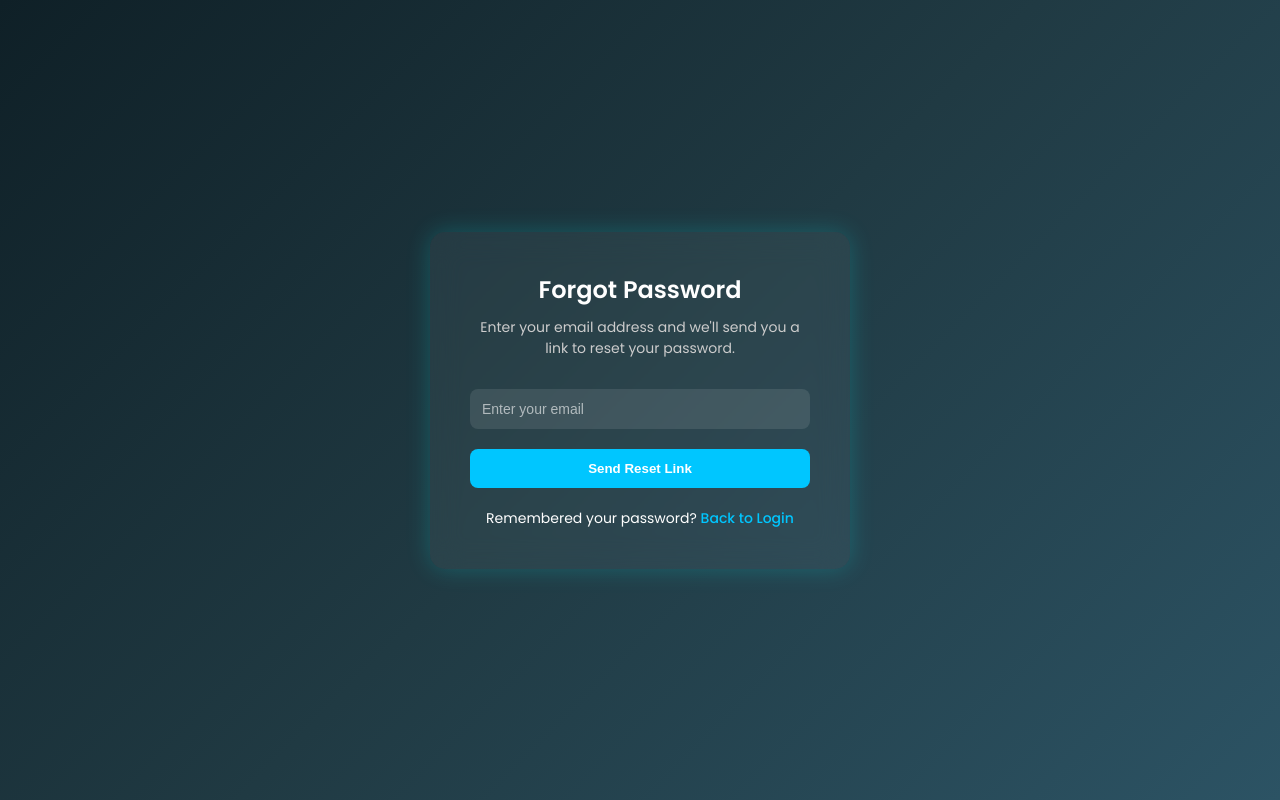
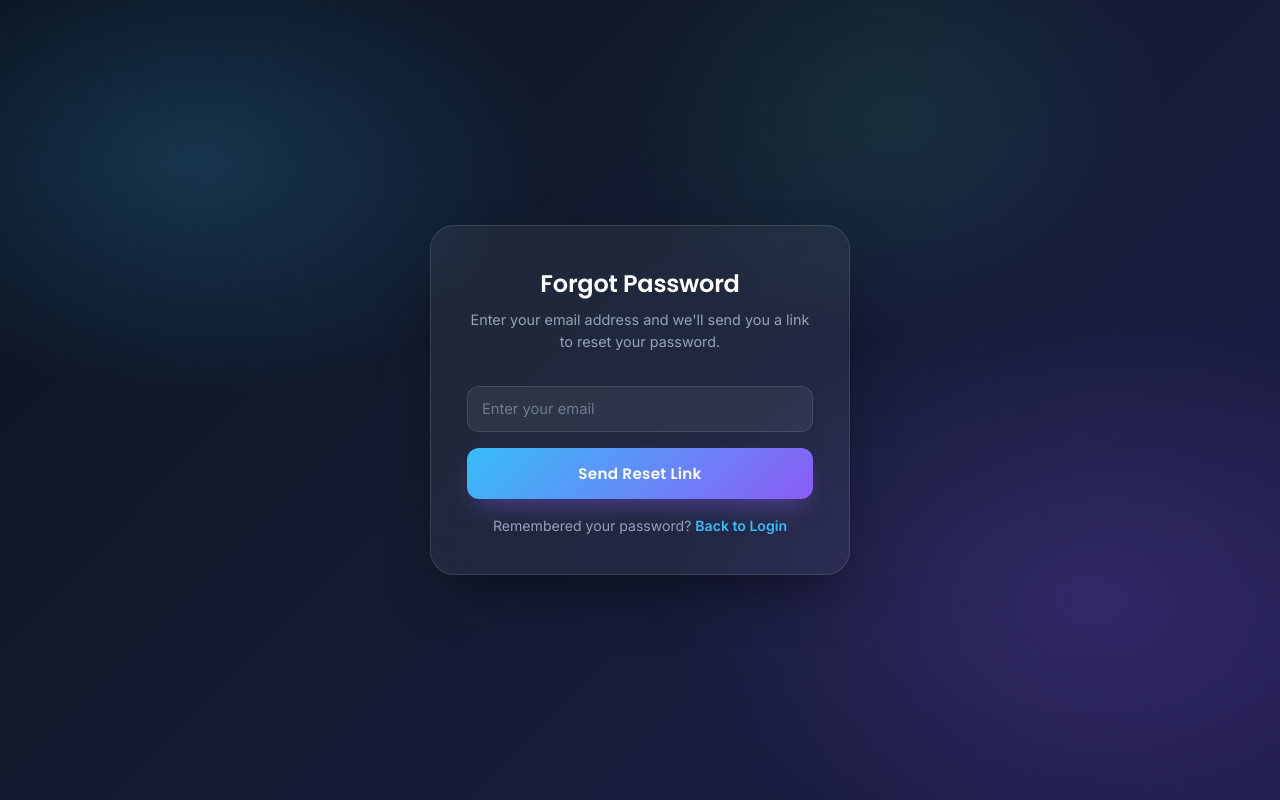
Before and after one commit to caranzaalex02-tech/Academic-Struggle-Chatbot, a Flask app: page /forgot_password in a window 1280 px wide. Run offline with Flask 3, Linux system fonts and the light colour scheme; some libraries are stand-ins or nearby versions.

Commit message:
Professional redesign of auth pages (no functional changes)
- Add shared static/css/auth.css design system (calm gradient, glassmorphism cards, modern inputs/buttons)

- Replace unreliable external Unsplash backgrounds with built-in gradient + ambient glows

- Apply to login, register, forgot password, reset password, admin login, admin register

- Preserve red admin button identity; all form fields, IDs, routes and JS untouched

```diff
--- /dev/null
+++ b/static/css/auth.css
@@ -0,0 +1,322 @@
+/* ============================================================
+   Academic Struggle Chatbot — Professional Auth Design System
+   ============================================================ */
+
+@import url('https://fonts.googleapis.com/css2?family=Inter:wght@400;500;600;700&family=Poppins:wght@500;600;700&display=swap');
+
+:root {
+    --bg-0: #0b1220;
+    --bg-1: #131c31;
+    --bg-2: #1e1b4b;
+    --card-bg: rgba(255, 255, 255, 0.055);
+    --card-border: rgba(255, 255, 255, 0.12);
+    --accent-1: #38bdf8;
+    --accent-2: #8b5cf6;
+    --accent-3: #34d399;
+    --text: #f1f5f9;
+    --text-muted: #94a3b8;
+    --danger: #f87171;
+    --success: #34d399;
+    --input-bg: rgba(255, 255, 255, 0.06);
+    --input-border: rgba(255, 255, 255, 0.12);
+    --shadow-lg: 0 24px 60px -20px rgba(0, 0, 0, 0.6);
+}
+
+* {
+    margin: 0;
+    padding: 0;
+    box-sizing: border-box;
+}
+
+body {
+    min-height: 100vh;
+    display: flex;
+    justify-content: center;
+    font-family: 'Inter', 'Segoe UI', sans-serif;
+    color: var(--text);
+    background: linear-gradient(135deg, var(--bg-0), var(--bg-1) 45%, var(--bg-2));
+    position: relative;
+    padding: 32px 16px;
+    overflow-x: hidden;
+}
+
+body::before {
+    content: '';
+    position: fixed;
+    inset: 0;
+    background:
+        radial-gradient(600px 400px at 15% 20%, rgba(56, 189, 248, 0.18), transparent 60%),
+        radial-gradient(700px 500px at 85% 75%, rgba(139, 92, 246, 0.20), transparent 60%),
+        radial-gradient(500px 400px at 70% 15%, rgba(52, 211, 153, 0.10), transparent 55%);
+    z-index: 0;
+    pointer-events: none;
+}
+
+.auth-box {
+    position: relative;
+    z-index: 1;
+    width: 100%;
+    max-width: 420px;
+    background: var(--card-bg);
+    backdrop-filter: blur(20px);
+    -webkit-backdrop-filter: blur(20px);
+    border: 1px solid var(--card-border);
+    border-radius: 24px;
+    padding: 40px 36px;
+    box-shadow: var(--shadow-lg);
+    text-align: center;
+    margin: auto; /* centers short forms, allows scrolling for tall forms */
+    animation: cardIn 0.5s cubic-bezier(0.22, 1, 0.36, 1);
+}
+
+@keyframes cardIn {
+    from { opacity: 0; transform: translateY(16px) scale(0.98); }
+    to   { opacity: 1; transform: translateY(0) scale(1); }
+}
+
+.auth-box h2 {
+    font-family: 'Poppins', 'Inter', sans-serif;
+    font-weight: 600;
+    font-size: 1.5rem;
+    letter-spacing: -0.01em;
+    margin-bottom: 8px;
+    color: #fff;
+}
+
+.auth-box .subtitle,
+.auth-box .info-text {
+    font-size: 0.9rem;
+    color: var(--text-muted);
+    margin-bottom: 22px;
+    line-height: 1.55;
+}
+
+.auth-box .logo {
+    width: 74px;
+    height: 74px;
+    object-fit: cover;
+    border-radius: 50%;
+    margin-bottom: 16px;
+    border: 2px solid rgba(255, 255, 255, 0.18);
+    box-shadow: 0 8px 24px rgba(0, 0, 0, 0.35);
+}
+
+.auth-box form {
+    text-align: left;
+}
+
+.form-group {
+    margin-bottom: 16px;
+}
+
+.form-group label {
+    display: block;
+    font-size: 0.8rem;
+    font-weight: 600;
+    color: var(--text-muted);
+    margin-bottom: 6px;
+    letter-spacing: 0.02em;
+}
+
+.form-row {
+    display: flex;
+    gap: 12px;
+}
+
+.form-row .form-group {
+    flex: 1;
+}
+
+.auth-box input:not([type="checkbox"]):not([type="radio"]),
+.auth-box select,
+.auth-box textarea {
+    width: 100%;
+    padding: 13px 14px;
+    border-radius: 12px;
+    border: 1px solid var(--input-border);
+    outline: none;
+    font-size: 0.92rem;
+    font-family: inherit;
+    background: var(--input-bg);
+    color: #fff;
+    transition: border-color 0.2s ease, background 0.2s ease, box-shadow 0.2s ease;
+}
+
+.auth-box input::placeholder {
+    color: rgba(148, 163, 184, 0.65);
+}
+
+.auth-box input:focus,
+.auth-box select:focus,
+.auth-box textarea:focus {
+    border-color: var(--accent-1);
+    background: rgba(255, 255, 255, 0.09);
+    box-shadow: 0 0 0 4px rgba(56, 189, 248, 0.15);
+}
+
+.auth-box select {
+    appearance: none;
+    cursor: pointer;
+}
+.auth-box select option {
+    color: #0f172a;
+    background: #fff;
+}
+
+.password-wrapper,
+.password-container {
+    position: relative;
+}
+
+.password-wrapper input,
+.password-container input {
+    padding-right: 52px;
+}
+
+.toggle-password {
+    position: absolute;
+    top: 50%;
+    right: 12px;
+    transform: translateY(-50%);
+    width: 34px;
+    height: 34px;
+    display: flex;
+    align-items: center;
+    justify-content: center;
+    border-radius: 50%;
+    background: rgba(255, 255, 255, 0.08);
+    border: 1px solid rgba(255, 255, 255, 0.14);
+    color: var(--text-muted);
+    cursor: pointer;
+    transition: background 0.2s ease, color 0.2s ease, border-color 0.2s ease, transform 0.2s ease;
+    user-select: none;
+}
+.toggle-password:hover {
+    background: rgba(255, 255, 255, 0.16);
+    color: var(--accent-1);
+    border-color: rgba(56, 189, 248, 0.4);
+    transform: translateY(-50%) scale(1.06);
+}
+.toggle-password svg {
+    width: 17px;
+    height: 17px;
+}
+
+.auth-box button[type="submit"] {
+    width: 100%;
+    padding: 14px;
+    margin-top: 6px;
+    border: none;
+    border-radius: 12px;
+    background: linear-gradient(135deg, var(--accent-1), var(--accent-2));
+    color: #fff;
+    font-family: 'Poppins', 'Inter', sans-serif;
+    font-weight: 600;
+    font-size: 0.95rem;
+    letter-spacing: 0.02em;
+    cursor: pointer;
+    box-shadow: 0 12px 28px -10px rgba(139, 92, 246, 0.55);
+    transition: transform 0.18s ease, box-shadow 0.18s ease, filter 0.18s ease;
+}
+.auth-box button[type="submit"]:hover {
+    transform: translateY(-2px);
+    filter: brightness(1.06);
+    box-shadow: 0 16px 34px -10px rgba(139, 92, 246, 0.65);
+}
+.auth-box button[type="submit"]:active {
+    transform: translateY(0);
+}
+
+
+.flash-message {
+    padding: 12px 14px;
+    margin-bottom: 14px;
+    border-radius: 12px;
+    font-size: 0.88rem;
+    text-align: left;
+    line-height: 1.5;
+    word-break: break-word;
+}
+.flash-success { background: rgba(52, 211, 153, 0.16); color: #6ee7b7; border: 1px solid rgba(52, 211, 153, 0.3); }
+.flash-error   { background: rgba(248, 113, 113, 0.16); color: #fca5a5; border: 1px solid rgba(248, 113, 113, 0.3); }
+.flash-info    { background: rgba(56, 189, 248, 0.14); color: #7dd3fc; border: 1px solid rgba(56, 189, 248, 0.3); }
+
+.error {
+    color: var(--danger);
+    background: rgba(248, 113, 113, 0.12);
+    border: 1px solid rgba(248, 113, 113, 0.28);
+    border-radius: 10px;
+    padding: 10px 12px;
+    margin-bottom: 14px;
+    font-size: 0.88rem;
+    text-align: left;
+}
+
+.switch {
+    margin-top: 18px;
+    font-size: 0.88rem;
+    color: var(--text-muted);
+    text-align: center;
+}
+.switch a {
+    color: var(--accent-1);
+    text-decoration: none;
+    font-weight: 600;
+    transition: color 0.2s ease;
+}
+.switch a:hover { color: #7dd3fc; text-decoration: underline; }
+
+.password-footer {
+    display: flex;
+    align-items: center;
+    justify-content: space-between;
+    gap: 10px;
+    margin-top: 6px;
+    margin-bottom: 14px;
+}
+.password-footer p {
+    font-size: 0.76rem;
+    color: var(--text-muted);
+    margin: 0;
+}
+.password-footer button {
+    flex-shrink: 0;
+    padding: 6px 12px;
+    font-size: 0.76rem;
+    border-radius: 999px;
+    border: 1px solid var(--input-border);
+    background: rgba(255, 255, 255, 0.06);
+    color: var(--accent-1);
+    cursor: pointer;
+    font-family: inherit;
+    font-weight: 600;
+    transition: background 0.2s ease;
+}
+.password-footer button:hover { background: rgba(56, 189, 248, 0.15); }
+
+.form-check {
+    display: flex;
+    align-items: center;
+    gap: 10px;
+    margin-bottom: 16px;
+}
+.form-check-input {
+    width: 16px !important;
+    height: 16px !important;
+    flex-shrink: 0;
+    cursor: pointer;
+    accent-color: var(--accent-2);
+}
+.form-check-label {
+    font-size: 0.85rem;
+    color: var(--text-muted);
+    line-height: 1.45;
+    text-align: left;
+}
+.form-check-label a { color: var(--accent-1); text-decoration: none; font-weight: 600; }
+.form-check-label a:hover { text-decoration: underline; }
+
+@media (max-width: 560px) {
+    .auth-box { padding: 30px 22px; }
+    .form-row { flex-direction: column; gap: 0; }
+}
--- a/templates/admin_login.html
+++ b/templates/admin_login.html
@@ -125,6 +125,12 @@
         .switch { margin-top: 15px; font-size: 14px; }
         .switch a { color: #00c6ff; text-decoration: none; font-weight: 500; }
     </style>
+    <link rel="stylesheet" href="{{ url_for('static', filename='css/auth.css') }}">
+    <style>
+        /* Preserve the red "admin" identity on top of the shared design. */
+        .auth-box button[type="submit"] { background: linear-gradient(135deg, #f87171, #ef4444); box-shadow: 0 12px 28px -10px rgba(239, 68, 68, 0.5); }
+        .auth-box button[type="submit"]:hover { box-shadow: 0 16px 34px -10px rgba(239, 68, 68, 0.6); }
+    </style>
 </head>
 <body>
 
--- a/templates/admin_register.html
+++ b/templates/admin_register.html
@@ -109,6 +109,11 @@
             transform: translateY(-50%) scale(1.05);
         }
     </style>
+    <link rel="stylesheet" href="{{ url_for('static', filename='css/auth.css') }}">
+    <style>
+        .auth-box button[type="submit"] { background: linear-gradient(135deg, #f87171, #ef4444); box-shadow: 0 12px 28px -10px rgba(239, 68, 68, 0.5); }
+        .auth-box button[type="submit"]:hover { box-shadow: 0 16px 34px -10px rgba(239, 68, 68, 0.6); }
+    </style>
 </head>
 <body>
 
--- a/templates/forgot_password.html
+++ b/templates/forgot_password.html
@@ -86,6 +86,7 @@
             to { transform: rotateY(0deg) scale(1); opacity: 1; }
         }
     </style>
+    <link rel="stylesheet" href="{{ url_for('static', filename='css/auth.css') }}">
 </head>
 <body>
 
--- a/templates/login.html
+++ b/templates/login.html
@@ -125,6 +125,7 @@
         .switch { margin-top: 15px; font-size: 14px; }
         .switch a { color: #00c6ff; text-decoration: none; font-weight: 500; }
     </style>
+    <link rel="stylesheet" href="{{ url_for('static', filename='css/auth.css') }}">
 </head>
 <body>
 
--- a/templates/register.html
+++ b/templates/register.html
@@ -227,6 +227,7 @@
             }
         }
     </style>
+    <link rel="stylesheet" href="{{ url_for('static', filename='css/auth.css') }}">
 </head>
 
 <body>
--- a/templates/reset_with_token.html
+++ b/templates/reset_with_token.html
@@ -115,6 +115,7 @@
             to { transform: rotateY(0deg) scale(1); opacity: 1; }
         }
     </style>
+    <link rel="stylesheet" href="{{ url_for('static', filename='css/auth.css') }}">
 </head>
 <body>
 
```
